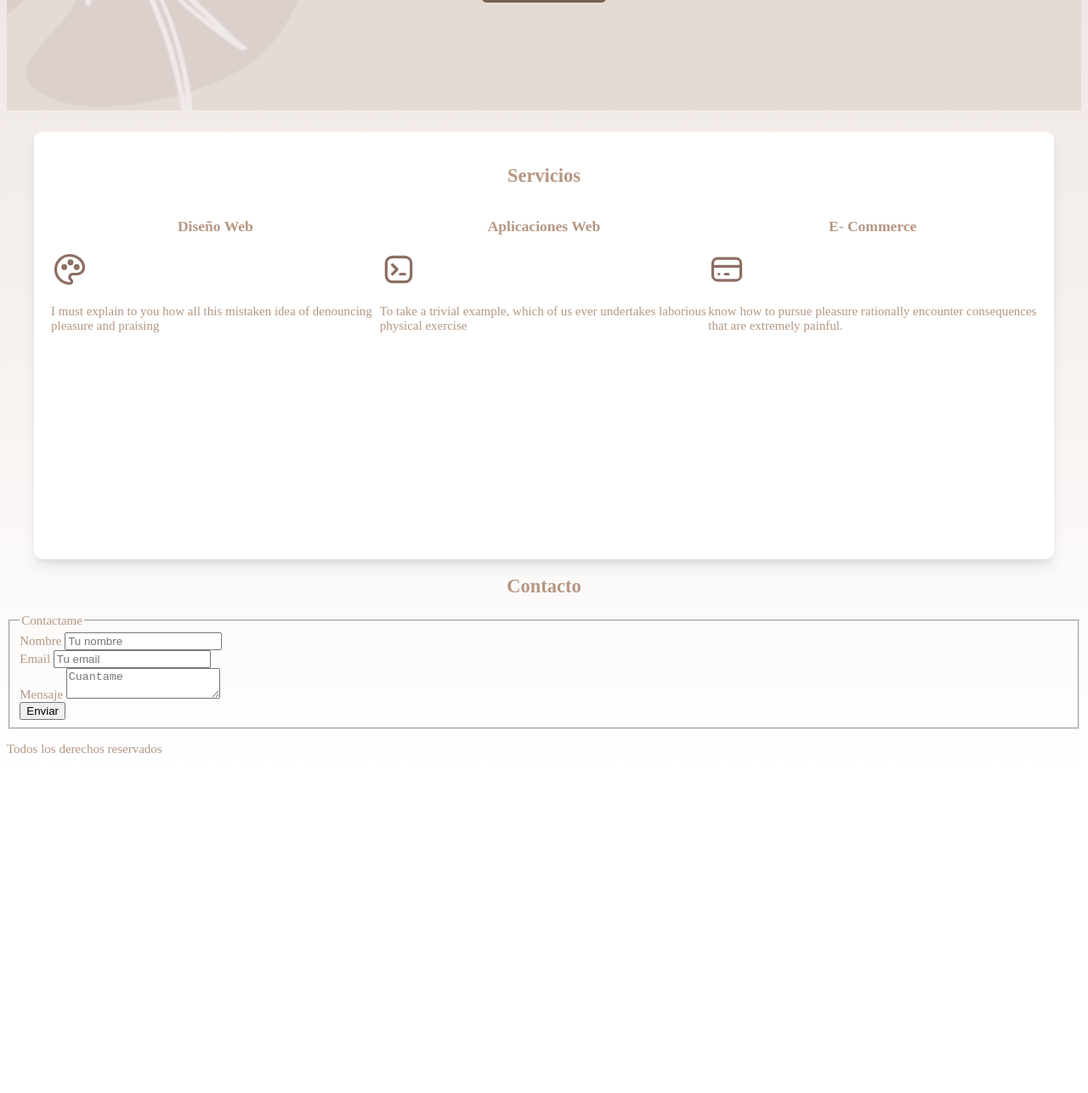
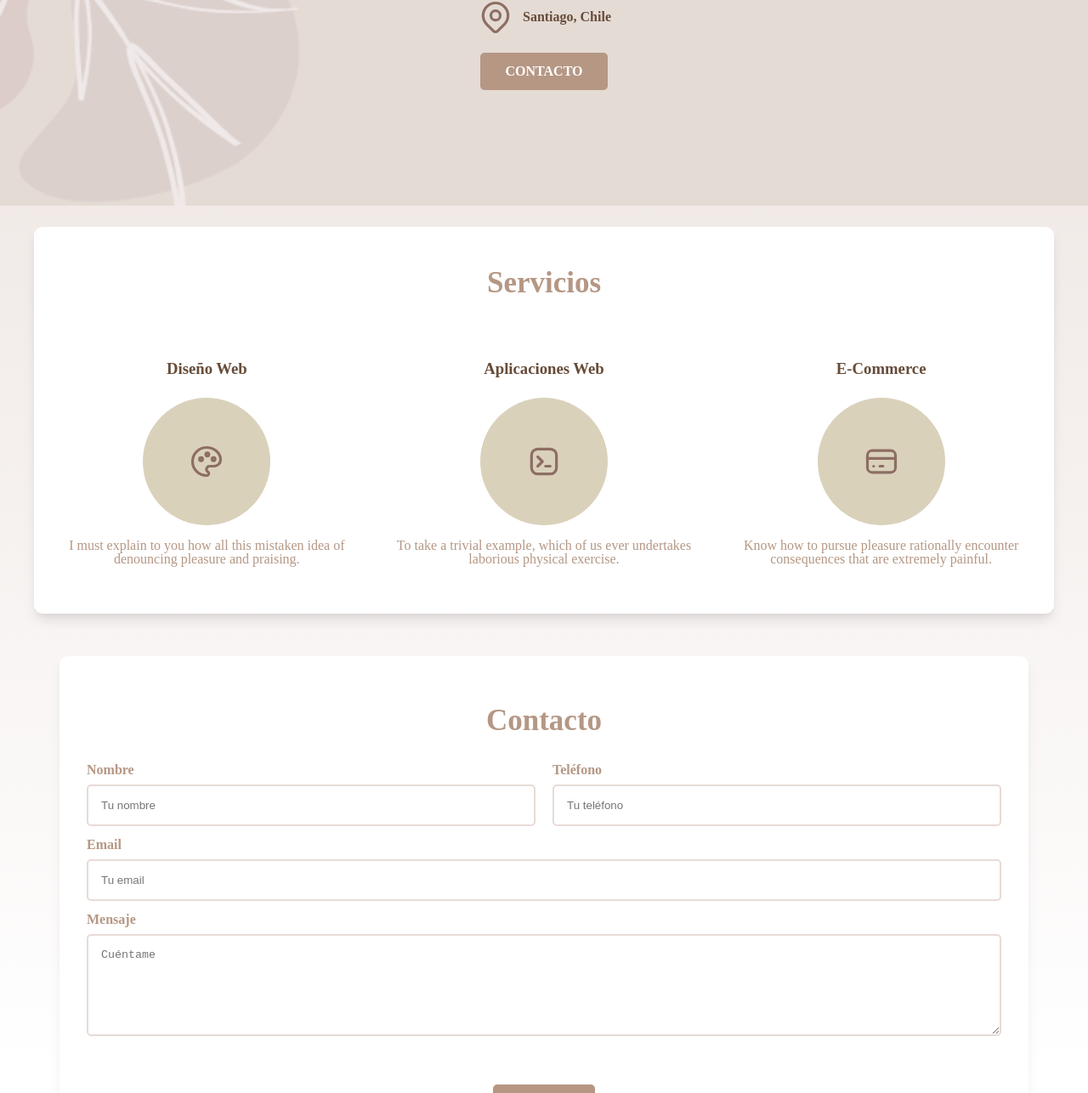
Before and after one commit to thiarehernandezg-cloud/Proyecto-freelance, a plain HTML site: page index.html in a window 1280 px wide. Shown: the part 490-1776 px from the top of the page at 85% size. Before the commit the page ends 1395 px from the top, so only its background shows below. Drawn offline with nearby package versions, Linux system fonts and the light colour scheme; a web font is replaced by a local one.

Commit message:
ultimos toques css, respaldo para duplicar

```diff
--- a/css/styles.css
+++ b/css/styles.css
@@ -1,78 +1,103 @@
-:root{
-    --blanco:#fff;
+/* -----------------------------------------------------------
+   1. VARIABLES Y CONFIGURACIÓN INICIAL
+----------------------------------------------------------- */
+:root {
+    --blanco: #fff;
     --invierno: #f0efeb;
     --beige: #e7dbd6;
-    --cafeoscuro:#674c39;
-    --cafe:#b59784;
-    --cafeclaro:#b9ac9d;
+    --cafeoscuro: #674c39;
+    --cafe: #b59784;
+    --cafeclaro: #b9ac9d;
     --verdoso: #dad1bb;
-    --titulos:#745f50;
+    --titulos: #745f50;
+}
 
+html {
+    font-size: 62.5%; /* 1rem = 10px */
+    box-sizing: border-box;
 }
-/* --------------------    ESTILOS GENERALES    --------------- */
-html{
-    font-size: 62.5%;
-    box-sizing: border-box;
-    *, *:before, *:after{
-        box-sizing: inherit;
-    }
+
+*, *:before, *:after {
+    box-sizing: inherit;
 }
-body{
+
+body {
     color: var(--cafe);
-    font-size: 1.5rem;
+    font-size: 1.6rem; /* 16px */
     font-family: "Slabo 13px", serif;
     font-weight: 400;
-    background-image: linear-gradient(to top, var(--blanco) 0%, var(--beige) 100%);
+    line-height: 1.5;
+    background-image: linear-gradient(to top, var(--blanco) 10%, var(--beige) 100%);
+    margin: 0;
 }
 
-h1{
+/* -----------------------------------------------------------
+   2. ESTILOS GLOBALES (Tipografía y Componentes)
+----------------------------------------------------------- */
+h1, h2, h3 {
+    text-align: center;
+    margin: 2rem 0;
+}
+
+h1 {
     color: var(--titulos);
     font-size: 4.5rem;
-    text-align: center;
-    margin-top: 2rem;
     font-family: "Playfair Display", serif;
-    font-optical-sizing: auto;
 }
-h1,h2,h3{
-    text-align: center;
+
+h2 {
+    font-size: 3.5rem;
 }
-/* --------------------    ESTILOS PARA EL HEADER    --------------- */
 
-.titulo span{
-    font-size: 2.5rem;
-    color: var(--cafeoscuro);
-}
-.contenedor{
+.contenedor {
+    width: 95%;
     max-width: 120rem;
     margin: 0 auto;
 }
-.boton{
-    background-color: var(--titulos);
+
+/* Botón Genérico */
+.boton {
+    display: inline-block;
+    background-color: var(--cafe);
     color: var(--blanco);
     padding: 1rem 3rem;
     margin-top: 2rem;
+    font-size: 2rem;
     text-decoration: none;
     border-radius: 0.5rem;
     font-size: 1.6rem;
     text-transform: uppercase;
-    font-weight: 500;
+    font-weight: bold;
     text-align: center;
-    width:30%;
+    transition: background-color 0.3s ease;
+    border:none;
+    width: 90%;
+    text-align: center;
 }
+
+.boton:hover {
+    background-color: var(--cafeoscuro);
+    cursor:pointer;
+}
+
 @media (min-width: 480px) {
-    .boton{
+    .boton {
         width: auto;
-
     }
 }
+
+/* Utilidad de Sombra */
 .sombra {
     box-shadow: 0px 10px 15px -3px rgba(0,0,0,0.1),
                 0px 4px 6px -2px rgba(0,0,0,0.05);
-    background-color: #ffffff; /* Importante para que la sombra se vea */
+    background-color: var(--blanco);
     padding: 2rem;
     border-radius: 1rem;
 }
 
+/* -----------------------------------------------------------
+   3. HEADER (Encabezado Principal)
+----------------------------------------------------------- */
 header {
     background-image: linear-gradient(
                         rgba(234, 224, 224, 0.7),
@@ -81,109 +106,240 @@ header {
                       url(../img/bannerprinicpal.png);
     background-size: cover;
     background-position: center;
-    padding: 0.5rem;
-}
-.ubicacion{
-    display: flex;
-    align-items: flex-end;
-
+    padding: 2rem 0.5rem;
 }
 
-/* --------------------    NAVBAR     --------------- */
-
-.contenedor {
-    width: 95%; /* En móviles no usamos rem fijos para que no se corte */
-    max-width: 120rem; /* Límite para pantallas grandes */
-    margin: 0 auto;
+.titulo span {
+    font-size: 2.5rem;
+    color: var(--cafeoscuro);
+    display: block; /* Para que el "Desarrolladora" baje en móviles */
 }
 
+/* -----------------------------------------------------------
+   4. NAVEGACIÓN (Navbar)
+----------------------------------------------------------- */
 .navbar {
-    background-color: var(--cafeclaro);
+    background-color: var(--beige);
+    margin: 1rem auto;      /* Crea el espacio arriba/abajo (2rem) y lo centra */
+    padding: 1rem 0;        /* Espacio interno arriba y abajo de los enlaces */
+    width: 90%;             /* Al reducir el ancho, se crean los espacios a los lados */
+    max-width: 120rem;      /* Mantiene la armonía con tu contenedor principal */
+    border-radius: 1rem;    /* Opcional: le da un toque moderno al redondear las esquinas */
+}
 
-}
 .navegacion ul {
     list-style: none;
     padding: 0;
-    margin: 0.2rem 0;
+    margin: 0;
     display: flex;
-    flex-direction: column; /* En móvil, uno arriba del otro */
+    flex-direction: column; /* Móvil: Vertical */
     text-align: center;
 }
 
 .navegacion a {
-    display: block; /* Para que el área de clic sea toda la línea */
+    display: block;
     padding: 1.5rem;
     color: var(--cafeoscuro);
     text-decoration: none;
-    font-size: 1.6rem;
+    font-size: 1.8rem;
     font-weight: 700;
-    border-bottom: 1px solid var(--cafeclaro); /* Separador visual en móvil */
+    border-bottom: 1px solid rgba(0,0,0,0.1);
 }
 
 .navegacion a:hover {
     background-color: var(--cafe);
     color: var(--blanco);
     transition: all 0.3s ease;
-    text-shadow: 2px 2px 4px rgba(255, 255, 255, 0.863);
 }
 
+/* Responsive Navbar (Tablet/PC) */
+@media (min-width: 768px) {
+    .navegacion ul {
+        flex-direction: row; /* Horizontal */
+        justify-content: center;
+        gap: 2rem;
+    }
+    .navegacion a {
+        border-bottom: none;
+        padding: 1.5rem 2rem;
+    }
+}
 
-/* --------------------    SUBTITULO    --------------- */
-.subtitulo{
-    font-family: "Playfair Display", serif;
-    font-optical-sizing: auto;
-    font-size: 3rem;
-    color: var(--cafe);
-    text-shadow: 2px 2px 4px rgba(239, 230, 225, 0.863);}
-
-
-.hero{
+/* -----------------------------------------------------------
+   5. HERO SECTION
+----------------------------------------------------------- */
+.hero {
     background-image: url(../img/banner.png);
     background-repeat: no-repeat;
     background-size: cover;
     height: 450px;
     position: relative;
     margin-bottom: 2.5rem;
+}
 
+.contenido-hero {
+    position: absolute;
+    background-color: rgba(234, 224, 224, 0.7);
+    width: 100%;
+    height: 100%;
+    display: flex;
+    flex-direction: column;
+    align-items: center;
+    justify-content: center;
+}
+
+.subtitulo {
+    font-family: "Playfair Display", serif;
+    font-size: 4rem;
+    color: var(--cafeoscuro);
+    margin: 0;
+    text-shadow: 2px 2px 4px rgba(255, 255, 255, 0.5);
+}
+
+.ubicacion {
+    display: flex;
+    align-items: center;
+    gap: 1rem;
+    margin-top: 1rem;
+}
+
+.ubicacion p {
+    color: var(--cafeoscuro);
+    font-weight: 700;
+    margin: 0;
+}
+
+/* -----------------------------------------------------------
+   6. SERVICIOS (Grid Layout)
+----------------------------------------------------------- */
+.servicios {
+    padding: 2rem 0;
+}
+
+@media (min-width: 768px) {
+    .servicios {
+        display: grid;
+        grid-template-columns: repeat(3, 1fr);
+        gap: 3rem;
+    }
+}
+
+.servicio {
+    display: flex;
+    flex-direction: column;
+    align-items: center;
+    text-align: center;
+}
+
+.servicio h3 {
+    color: var(--cafeoscuro);
+}
+
+.servicio p {
+    line-height: 1;
+}
+.servicio .icono {
+   height: 15rem;
+   width: 15rem;
+   background-color: var(--verdoso);
+   border-radius: 50%;
+   display:flex;
+   justify-content: center;
+   align-items: center;
 
 }
-.contenido-hero{
-    position: absolute;
-   background-color:rgba(234, 224, 224, 0.7); /**transparecia*/
-   width:100%;
-   height:100%;
-   display:flex;
-   flex-direction: column;
-   align-items: center; /** centrar el contenido*/
-   justify-content: center;/** centrar el contenido*/
-}
-.contenido-hero h2,
-.contenido-hero p{
-    color: var(--blanco);
-    text-shadow: 2px 2px 4px rgba(0, 0, 0, 0.5);
+/* -----------------------------------------------------------
+FORMULARIO
+----------------------------------------------------------- */
+.formulario {
+    background-color: var(--blanco);
+    padding: 3rem;
+    border-radius: 1rem;
+    box-shadow: 0px 10px 15px -3px rgba(109, 91, 91, 0.1),
+                0px 4px 6px -2px rgba(0,0,0,0.05);
+
+    /* CAMBIO AQUÍ: Ahora usa el mismo ancho que servicios */
+    width: 95%;             /* Margen a los lados en móviles */
+    max-width: 120rem;      /* El mismo que tu clase .contenedor */
+    margin: 5rem auto;      /* Lo separa de arriba y lo centra */
 }
 
+.formulario fieldset {
+    border: none;
+    padding: 0; /* Quitamos paddings extra del navegador */
+}
 
-/* --------------------    SERVICIOS   --------------- */
-.servicios{
-    display: grid;
-    grid-template-columns: repeat(3, 1fr); /* Una columna por defecto */
-    grid-template-rows: 200px 200px;
+.formulario legend {
+    text-align: center;
+    font-size: 2.2rem;
+    text-transform: uppercase;
+    font-family: "Playfair Display", serif;
+    color: var(--titulos);
+    margin-bottom: 2rem;
+
 }
+.contenedor-campos {
+
+}
+
+.campo {
+    margin-bottom: 1rem;
+
+}
+
+.campo label {
+    color: var(--cafe);
+    font-weight: bold;
+    margin-bottom: .5rem;
+    display: block;
+
+}
+.input-text {
+    width: 100%;
+    padding: 1.5rem;
+    border: 2px solid var(--beige); /* Usamos tu variable de color */
+    border-radius: 0.5rem;
+    outline: none; /* Quitamos el borde azul que pone Chrome a veces */
+    transition: border-color 0.3s ease; /* Para que el cambio de color sea suave */
+}
+.input-text:focus {
+    border: 2px solid var(--cafe); /* Se oscurece un poco para indicar que estás escribiendo */
+}
+.campo textarea {
+   height: 12rem;
+}
+
+.alinear-derecha {
+    display: flex;
+    justify-content: center; /* Centra el botón horizontalmente */
+    margin-top: 2rem;
+}
+/* Contenedor que agrupa todos los inputs */
 @media (min-width: 768px) {
-
-/* --------------------    MEDIA QUERY (TABLET/PC)    --------------- */
-
-@media (min-width: 768px) {
-    .navegacion ul {
-        flex-direction: row; /* Se ponen horizontales */
-        justify-content: center;
-        gap: 2rem; /* Espaciado entre botones */
+    .contenedor-campos {
+        display: grid;
+        grid-template-columns: repeat(2, 1fr); /* Crea 2 columnas iguales */
+        column-gap: 2rem; /* Espacio entre columnas */
     }
 
-    .navegacion a {
-        border-bottom: none; /* Quitamos la línea del móvil */
-        padding: 1rem 2rem;
-        border-radius: 0.5rem;
+    /* Hacemos que el campo de Mensaje ocupe las 2 columnas */
+  .campo:nth-child(3),
+    .campo:nth-child(4) {
+        grid-column: 1 / 3;
     }
 }
+/* -----------------------------------------------------------
+    FOOTER
+----------------------------------------------------------- */
+footer {
+    background-color: var(--cafeoscuro);
+    padding: 2rem 0;
+    margin-top: 3rem;
+}
+
+footer p {
+    color: var(--blanco);
+    text-align: center;
+    margin: 0;
+    font-size: 1.4rem;
+}
--- a/index.html
+++ b/index.html
@@ -1,14 +1,18 @@
 <!DOCTYPE html>
-<html lang="en">
+<html lang="es">
+
 <head>
     <meta charset="UTF-8">
     <meta name="viewport" content="width=device-width, initial-scale=1.0">
+    <title>ThiareFreelance</title>
+
     <link rel="preconnect" href="https://fonts.googleapis.com">
     <link rel="preconnect" href="https://fonts.gstatic.com" crossorigin>
     <link href="https://fonts.googleapis.com/css2?family=Playfair+Display:ital,wght@0,400..900;1,400..900&family=Slabo+13px&display=swap" rel="stylesheet">
+
     <link rel="stylesheet" href="css/styles.css">
-    <title>ThiareFreelance</title>
 </head>
+
 <body>
 
     <header>
@@ -17,7 +21,8 @@
 
     <div class="navbar">
         <nav class="navegacion contenedor">
-        <ul> <li><a href="#Inicio">Inicio</a></li>
+            <ul>
+                <li><a href="#Inicio">Inicio</a></li>
                 <li><a href="contacto.html">Contacto</a></li>
                 <li><a href="#servicios">Servicios</a></li>
                 <li><a href="#proyectos">Proyectos</a></li>
@@ -28,138 +33,96 @@
     <section class="hero">
         <div class="contenido-hero">
             <h2 class="subtitulo">Diseño y Desarrollo Web</h2>
-      <div class="ubicacion"><svg
-                xmlns="http://www.w3.org/2000/svg"
-                width="44"
-                height="44"
-                viewBox="0 0 24 24"
-                fill="none"
-                stroke="#8d6e63"
-                stroke-width="1.75"
-                stroke-linecap="round"
-                stroke-linejoin="round"
-                >
+
+            <div class="ubicacion">
+                <svg xmlns="http://www.w3.org/2000/svg" width="44" height="44" viewBox="0 0 24 24" fill="none" stroke="#8d6e63" stroke-width="1.75" stroke-linecap="round" stroke-linejoin="round">
                     <path d="M9 11a3 3 0 1 0 6 0a3 3 0 0 0 -6 0" />
                     <path d="M17.657 16.657l-4.243 4.243a2 2 0 0 1 -2.827 0l-4.244 -4.243a8 8 0 1 1 11.314 0z" />
                 </svg>
                 <p>Santiago, Chile</p>
             </div>
+
             <a class="boton" href="#">Contacto</a>
+        </div>
     </section>
-  </div>
-
 
     <main class="contenedor sombra">
         <h2>Servicios</h2>
+
         <div class="servicios">
-
-        <section>
-
+            <section class="servicio">
                 <h3>Diseño Web</h3>
-            <p>
-                 <svg
-                    xmlns="http://www.w3.org/2000/svg"
-                    width="44"
-                    height="44"
-                    viewBox="0 0 24 24"
-                    fill="none"
-                    stroke="#8d6e63"
-                    stroke-width="1.75"
-                    stroke-linecap="round"
-                    stroke-linejoin="round"
-                    >
+                <div class="icono">
+                    <svg xmlns="http://www.w3.org/2000/svg" width="44" height="44" viewBox="0 0 24 24" fill="none" stroke="#8d6e63" stroke-width="1.75" stroke-linecap="round" stroke-linejoin="round">
                         <path d="M12 21a9 9 0 0 1 0 -18c4.97 0 9 3.582 9 8c0 1.06 -.474 2.078 -1.318 2.828c-.844 .75 -1.989 1.172 -3.182 1.172h-2.5a2 2 0 0 0 -1 3.75a1.3 1.3 0 0 1 -1 2.25" />
                         <path d="M8.5 10.5m-1 0a1 1 0 1 0 2 0a1 1 0 1 0 -2 0" />
                         <path d="M12.5 7.5m-1 0a1 1 0 1 0 2 0a1 1 0 1 0 -2 0" />
                         <path d="M16.5 10.5m-1 0a1 1 0 1 0 2 0a1 1 0 1 0 -2 0" />
                     </svg>
-</p>
+                </div>
+                <p>I must explain to you how all this mistaken idea of denouncing pleasure and praising.</p>
+            </section>
 
-            <p> I must explain to you how all this mistaken idea of denouncing pleasure and praising</p>
-        </section>
-            <section>
-
-
-            <h3> Aplicaciones Web</h3>
-            <p>
-                <svg
-                        xmlns="http://www.w3.org/2000/svg"
-                        width="44"
-                        height="44"
-                        viewBox="0 0 24 24"
-                        fill="none"
-                        stroke="#8d6e63"
-                        stroke-width="1.75"
-                        stroke-linecap="round"
-                        stroke-linejoin="round"
-                        >
+            <section class="servicio">
+                <h3>Aplicaciones Web</h3>
+                <div class="icono">
+                    <svg xmlns="http://www.w3.org/2000/svg" width="44" height="44" viewBox="0 0 24 24" fill="none" stroke="#8d6e63" stroke-width="1.75" stroke-linecap="round" stroke-linejoin="round">
                         <path d="M8 9l3 3l-3 3" />
                         <path d="M13 15l3 0" />
                         <path d="M4 4m0 4a4 4 0 0 1 4 -4h8a4 4 0 0 1 4 4v8a4 4 0 0 1 -4 4h-8a4 4 0 0 1 -4 -4z" />
                     </svg>
-                        </p>
-            </p>
-            <p> To take a trivial example, which of us ever undertakes laborious physical exercise</p>
+                </div>
+                <p>To take a trivial example, which of us ever undertakes laborious physical exercise.</p>
             </section>
-            <section>
-            <h3>E- Commerce</h3>
-            <p>
-                    <svg
-                    xmlns="http://www.w3.org/2000/svg"
-                    width="44"
-                    height="44"
-                    viewBox="0 0 24 24"
-                    fill="none"
-                    stroke="#8d6e63"
-                    stroke-width="1.75"
-                    stroke-linecap="round"
-                    stroke-linejoin="round"
-                    >
+
+            <section class="servicio">
+                <h3>E-Commerce</h3>
+                <div class="icono">
+                    <svg xmlns="http://www.w3.org/2000/svg" width="44" height="44" viewBox="0 0 24 24" fill="none" stroke="#8d6e63" stroke-width="1.75" stroke-linecap="round" stroke-linejoin="round">
                         <path d="M3 5m0 3a3 3 0 0 1 3 -3h12a3 3 0 0 1 3 3v8a3 3 0 0 1 -3 3h-12a3 3 0 0 1 -3 -3z" />
                         <path d="M3 10l18 0" />
                         <path d="M7 15l.01 0" />
                         <path d="M11 15l2 0" />
                     </svg>
+                </div>
+                <p>Know how to pursue pleasure rationally encounter consequences that are extremely painful.</p>
+            </section>
+        </div> </main>
 
-            </p>
-            <p>know how to pursue pleasure rationally encounter consequences that are extremely painful.</p>
-            </section>
+    <section class="contenedor">
+
+        <form class="formulario">
+            <fieldset>
+                  <h2>Contacto</h2>
+                <div class="contenedor-campos">
+                <div class="campo">
+                    <label for="nombre">Nombre</label>
+                    <input class="input-text" type="text" id="nombre" name="nombre" placeholder="Tu nombre">
                 </div>
-        </main>
-
-    <section>
-        <h2>Contacto</h2>
-            <form>
-                <fieldset>
-                     <legend>Contactame</legend>
-                     <div>
-                        <label for="nombre">Nombre</label>
-                        <input type="text" id="nombre" name="nombre" placeholder="Tu nombre">
+                 <div class="campo">
+                    <label for="telefono">Teléfono</label>
+                    <input class="input-text" type="tel" id="telefono" name="telefono" placeholder="Tu teléfono">
+                </div>
+                <div class="campo">
+                    <label for="email">Email</label>
+                    <input class="input-text" type="email" id="email" name="email" placeholder="Tu email">
                 </div>
 
-                     <div>
-                         <label for="email">Email</label>
-                         <input type="email" id="email" name="email" placeholder="Tu email">
+                <div class="campo">
+                    <label for="mensaje">Mensaje</label>
+                    <textarea class="input-text" id="mensaje" name="mensaje" placeholder="Cuéntame"></textarea>
                 </div>
-
-                    <div>
-                        <label for="mensaje">Mensaje</label>
-                        <textarea id="mensaje" name="mensaje" placeholder="Cuantame"></textarea>
                 </div>
                 <div>
-                        <button type="submit">Enviar</button>
+                  <div class="alinear-derecha"> <input class="boton" type="submit" value="Enviar">
                  </div>
             </fieldset>
         </form>
     </section>
 
-
     <footer>
-        <p>Todos los derechos reservados</p></footer>
-
+        <p>Todos los derechos reservados &copy; 2026</p>
     </footer>
-
-
 
 </body>
 </html>
```
Lines whose indentation alone changed are shown as unchanged.
